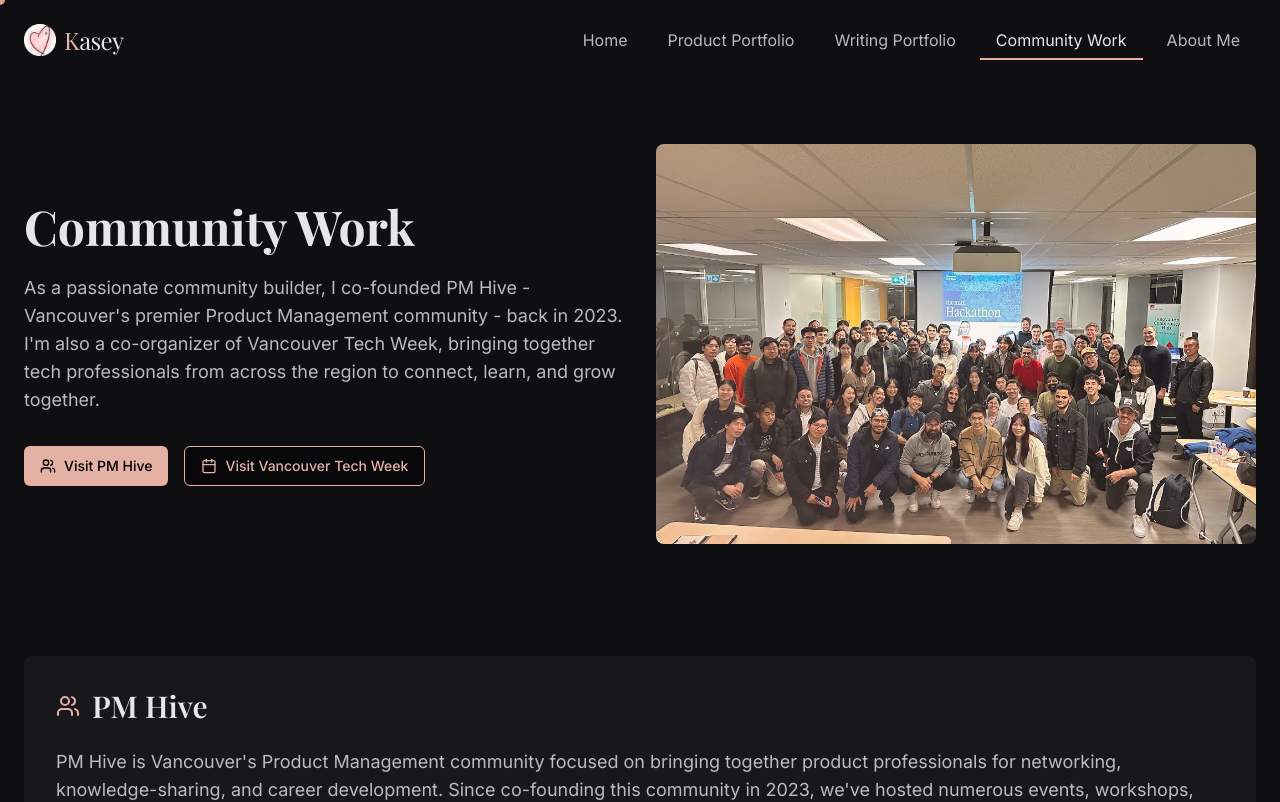
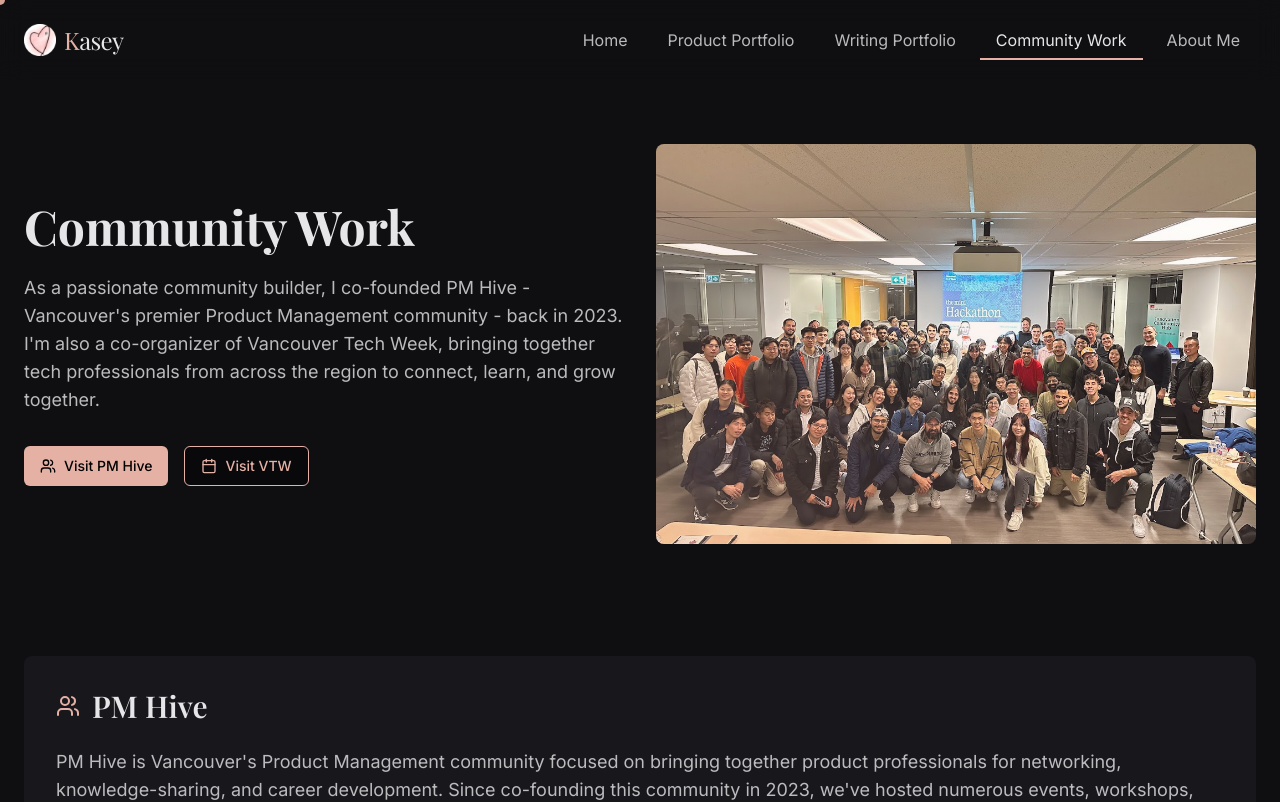
Before and after one commit to seykafu/seykafu-portfolio, a React (Vite) app: page /community-work in a window 1280 px wide. Shown: the top 802 px of the page. Built offline with nearby package versions, Linux system fonts and the light colour scheme.

Commit message:
Refactor: Shorten VTW button text
The AI shortened the "Visit Vancouver Tech Week" button text to "Visit VTW" in the Community Work page.

```diff
--- a/src/pages/CommunityWork.tsx
+++ b/src/pages/CommunityWork.tsx
@@ -25,7 +25,7 @@ const CommunityWork = () => {
                 <Button asChild variant="outline" className="border-portfolio-accent text-portfolio-accent hover:bg-portfolio-accent hover:text-black">
                   <a href="https://vantechweek.com" target="_blank" rel="noopener noreferrer" className="flex items-center gap-2">
                     <Calendar className="w-5 h-5" />
-                    <span>Visit Vancouver Tech Week</span>
+                    <span>Visit VTW</span>
                   </a>
                 </Button>
               </div>
```
